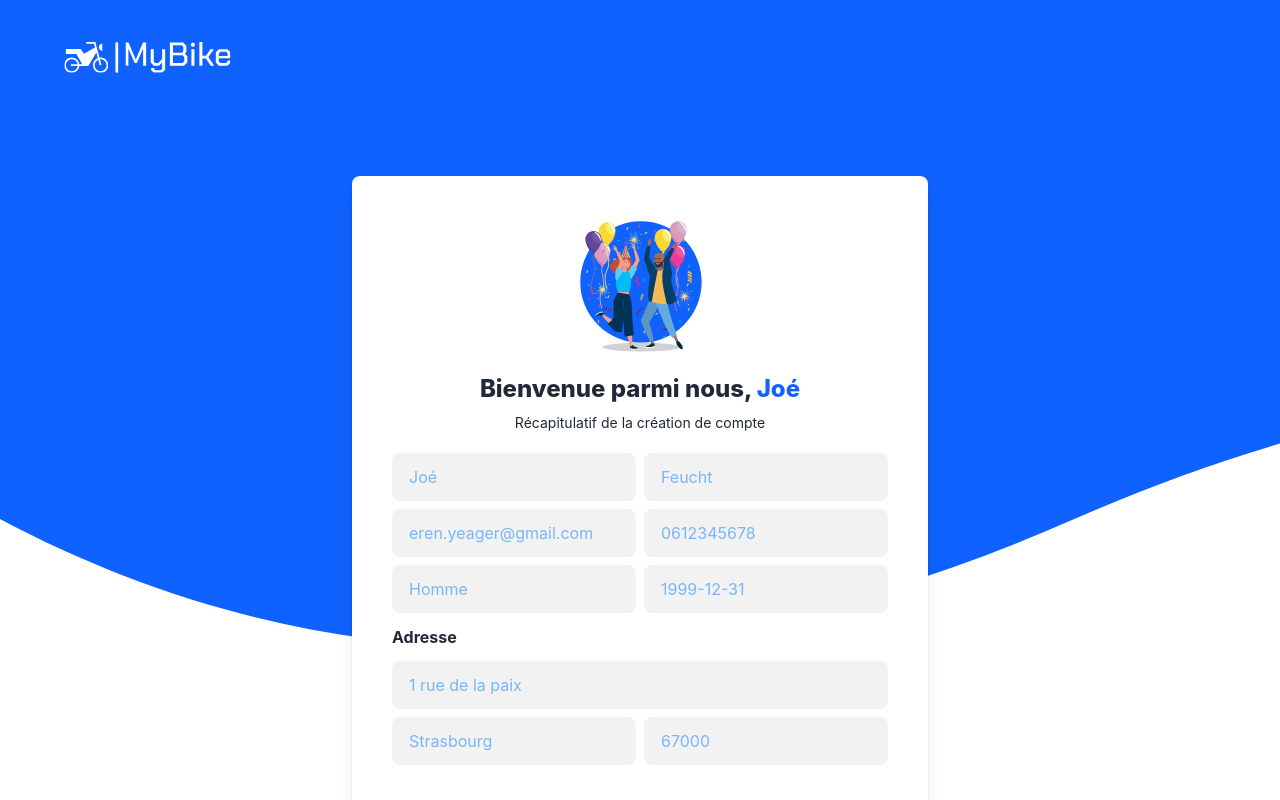
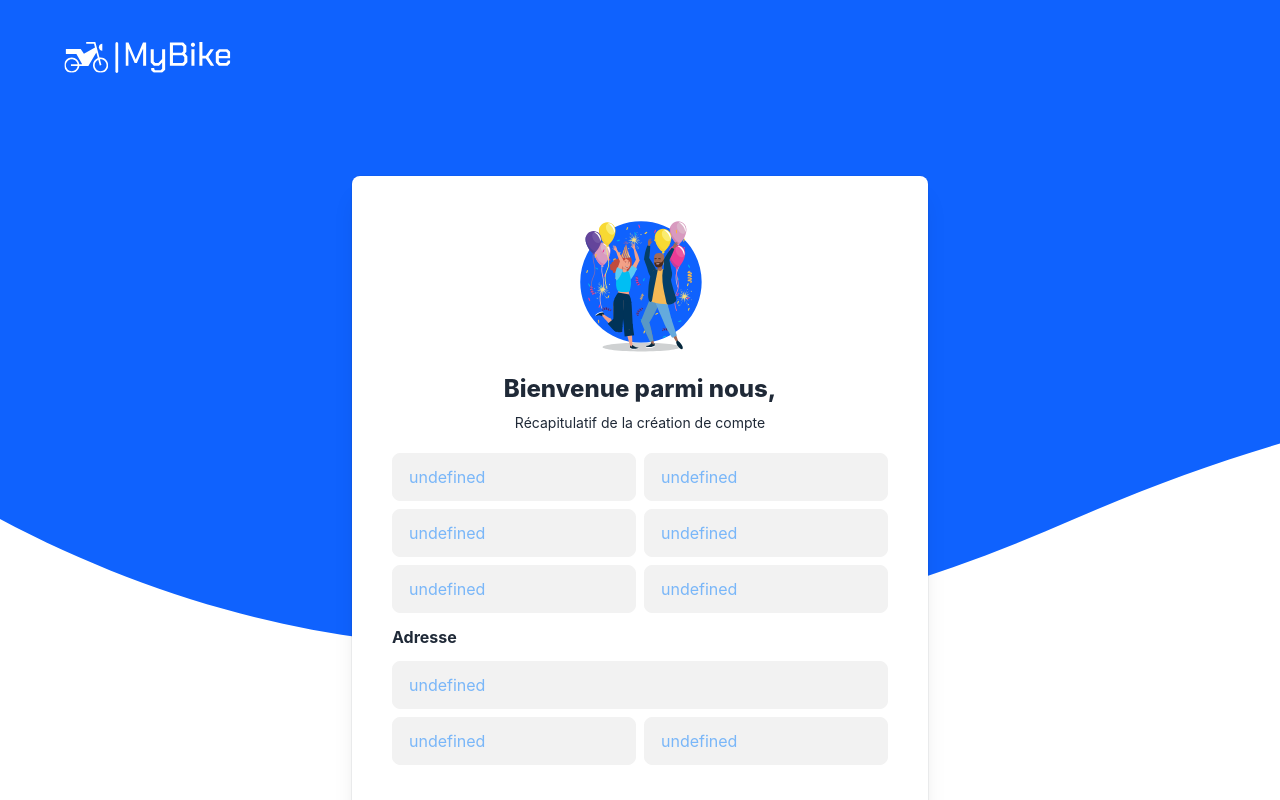
Before and after one commit to archi-web-2A/tp08_feucht_joe, an Angular app in the folder frontend/: page /signup-validation in a window 1280 px wide. Shown: the top 800 px of the page. Built offline with nearby package versions, Linux system fonts and the light colour scheme.

Commit message:
feat: created user service and reflected user creation on signup-validation component (need to remove any from type)

```diff
--- a/frontend/src/app/sign-forms/sign-forms.component.html
+++ b/frontend/src/app/sign-forms/sign-forms.component.html
@@ -62,14 +62,19 @@
             <app-custom-input class="grid sm:col-span-1 col-span-2" [control]="signupInfo.lastName" placeholder="Nom" errorMessage="Nom requis"></app-custom-input>
             <app-custom-input class="grid sm:col-span-1 col-span-2" [control]="signupInfo.email" placeholder="Email" errorMessage="Email valide requis"></app-custom-input>
             <app-custom-input class="grid sm:col-span-1 col-span-2" [control]="signupInfo.phoneNumber" placeholder="Numéro de téléphone" errorMessage="Numéro de téléphone valide requis"></app-custom-input>
-            <select class="default__select sm:col-span-1 col-span-2" formControlName="gender">
-              <option value="" disabled selected>Sexe</option>
-              <option class="text-primary-blue">Homme</option>
-              <option class="text-primary-blue">Femme</option>
-            </select>
+            <div class="flex flex-col gap-2">
+              <select class="default__select sm:col-span-1 col-span-2" formControlName="gender">
+                <option value="" disabled selected>Sexe</option>
+                <option class="text-primary-blue">Homme</option>
+                <option class="text-primary-blue">Femme</option>
+              </select>
+              <span class="daisy-label-text-alt text-red-500 text-xs" *ngIf="signupForm.controls.gender?.invalid && signupForm.controls.gender?.dirty">Sexe requis</span>
+            </div>
+
+
             <app-custom-input class="grid sm:col-span-1 col-span-2" [control]="signupInfo.birthDate" placeholder="Date de naissance" errorMessage="Date de naissance valide requise"></app-custom-input>
             <app-custom-input class="grid col-span-2" [control]="signupInfo.password" placeholder="Mot de passe" errorMessage="Mot de passe valide requis"></app-custom-input>
-            <app-custom-input class="grid col-span-2" [control]="signupInfo.passwordConfirmation" placeholder="Confirmer le mot de passe" errorMessage="Mot de passe valide requis"></app-custom-input>
+            <app-custom-input class="grid col-span-2" [control]="signupInfo.passwordConfirmation" placeholder="Confirmer le mot de passe" errorMessage="Confirmation de mot de passe valide requis"></app-custom-input>
           </div>
           <h2 class="text-l font-bold text-left self-start">Adresse</h2>
           <div class="grid grid-cols-2 gap-2">
--- a/frontend/src/app/sign-forms/sign-forms.component.ts
+++ b/frontend/src/app/sign-forms/sign-forms.component.ts
@@ -1,8 +1,9 @@
 import { Component } from '@angular/core';
 import { CommonModule } from "@angular/common";
-import {RouterLink} from "@angular/router";
+import {Router, RouterLink} from "@angular/router";
 import {FormControl, FormGroup, ReactiveFormsModule, Validators} from "@angular/forms";
 import {CustomInputComponent} from "../custom-input/custom-input.component";
+import { UserService } from "../user.service";
 
 @Component({
   selector: 'app-sign-forms',
@@ -17,6 +18,9 @@ import {CustomInputComponent} from "../custom-input/custom-input.component";
   styleUrl: './sign-forms.component.css'
 })
 export class SignFormsComponent {
+  constructor(private router: Router, private userService: UserService) {
+  }
+
   signinForm = new FormGroup({
     email: new FormControl('', [Validators.required, Validators.email]),
     password: new FormControl('', Validators.required),
@@ -25,7 +29,7 @@ export class SignFormsComponent {
   signupForm = new FormGroup({
     firstName: new FormControl('', Validators.required),
     lastName: new FormControl('', Validators.required),
-    email: new FormControl('', Validators.required),
+    email: new FormControl('', [Validators.required, Validators.email]),
     phoneNumber: new FormControl('', Validators.required),
     gender: new FormControl('', Validators.required),
     birthDate: new FormControl('', Validators.required),
@@ -35,6 +39,24 @@ export class SignFormsComponent {
     city: new FormControl('', Validators.required),
     postalCode: new FormControl('', Validators.required),
   })
+
+  onSubmitSignup() {
+    this.markFormGroupDirty(this.signupForm);
+    if(this.signupForm.valid) {
+      this.userService.createUser(this.signupForm.value);
+      this.router.navigate(['/signup-validation']);
+    }
+  }
+
+  markFormGroupDirty(formGroup: FormGroup) {
+    Object.values(formGroup.controls).forEach(control => {
+      control.markAsDirty();
+
+      if (control instanceof FormGroup) {
+        this.markFormGroupDirty(control);
+      }
+    });
+  }
 
   get signinInfo() {
     return this.signinForm.controls;
@@ -47,7 +69,6 @@ export class SignFormsComponent {
   onSubmitSignin() {
   }
 
-  onSubmitSignup() {
-  }
+
 
 }
--- a/frontend/src/app/signup-validation/signup-validation.component.html
+++ b/frontend/src/app/signup-validation/signup-validation.component.html
@@ -16,7 +16,7 @@
     </div>
     <h2 class="text-l font-bold text-left py-3">Adresse</h2>
     <div class="grid grid-cols-2 gap-2">
-      <input type="text" class="daisy-input daisy-input-bordered col-span-2" disabled [placeholder]="address" />
+      <input type="text" class="daisy-input daisy-input-bordered col-span-2" disabled [placeholder]="location" />
       <input type="text" class="daisy-input daisy-input-bordered col-span-1" disabled [placeholder]="city" />
       <input type="text" class="daisy-input daisy-input-bordered col-span-1" disabled [placeholder]="postalCode" />
     </div>
--- a/frontend/src/app/signup-validation/signup-validation.component.ts
+++ b/frontend/src/app/signup-validation/signup-validation.component.ts
@@ -1,6 +1,7 @@
 import { Component } from '@angular/core';
 import {RouterLink} from "@angular/router";
-import {first} from "rxjs";
+import { UserService } from "../user.service";
+
 
 @Component({
   selector: 'app-signup-validation',
@@ -12,13 +13,26 @@ import {first} from "rxjs";
   styleUrl: './signup-validation.component.css'
 })
 export class SignupValidationComponent {
-  firstName = 'Joé';
-  lastName = 'Feucht';
-  email = 'eren.yeager@gmail.com';
-  phoneNumber = '0612345678';
-  gender = 'Homme';
-  birthDate = '1999-12-31';
-  address = '1 rue de la paix';
-  city = 'Strasbourg';
-  postalCode = '67000';
+  firstName: string;
+  lastName: string;
+  email: string;
+  phoneNumber: string;
+  gender: string;
+  birthDate: string;
+  location: string;
+  city: string;
+  postalCode: string;
+
+  constructor(private formDataService: UserService) {
+    const user = this.formDataService.getUser();
+    this.firstName = user.firstName;
+    this.lastName = user.lastName;
+    this.email = user.email;
+    this.phoneNumber = user.phoneNumber;
+    this.gender = user.gender;
+    this.birthDate = user.birthDate;
+    this.location = user.location;
+    this.city = user.city;
+    this.postalCode = user.postalCode;
+  }
 }
--- /dev/null
+++ b/frontend/src/app/user.service.ts
@@ -0,0 +1,16 @@
+import { Injectable } from '@angular/core';
+
+@Injectable({
+  providedIn: 'root'
+})
+export class UserService {
+  private user: any = {};
+
+  createUser(data: any) {
+    this.user = data;
+  }
+
+  getUser() {
+    return this.user;
+  }
+}
```
